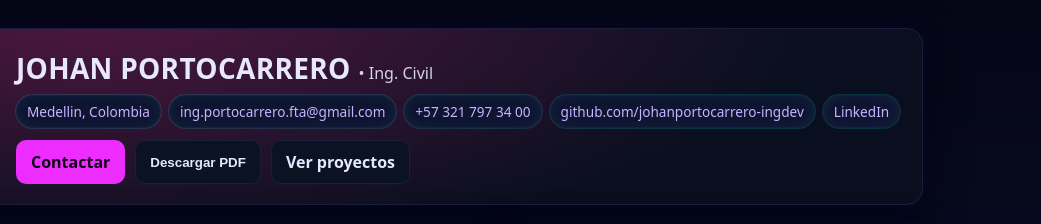
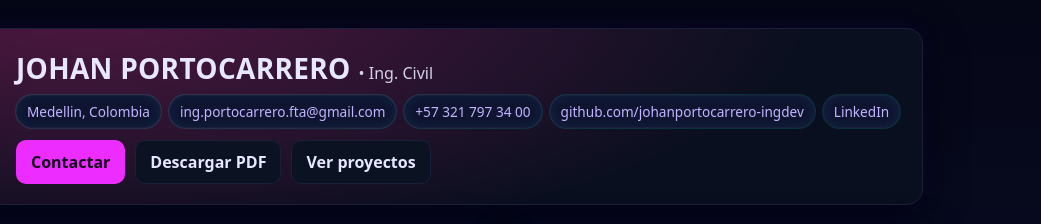
Before and after one commit to johanportocarrero-ingdev/cv-portfolio, a plain HTML site: page index.html in a window 1280 px wide. Shown: the top 224 px of the page, 239-1280 px from the left. Drawn offline with Linux system fonts and the light colour scheme.

Commit message:
Subida de pdf manualmente

```diff
--- a/index.html
+++ b/index.html
@@ -26,7 +26,7 @@
         </div>
         <div class="cta">
           <a class="btn primary" href="#contacto">Contactar</a>
-          <button type="button" class="btn" id="downloadPdf">Descargar PDF</button>
+          <a class="btn" href="./Johan%20Portocarrero%20Loaiza.pdf" download="Johan_Portocarrero_Loaiza.pdf">Descargar PDF</a>
           <a class="btn" href="#proyectos">Ver proyectos</a>
         </div>
       </div>
@@ -283,7 +283,6 @@
     </footer>
   </div>
 
-<script src="./libs/html2pdf.bundle.min.js" defer></script>
 <script src="./main.js" defer></script>
 
 </body>
```
Also changed, not shown: 1 other file.
